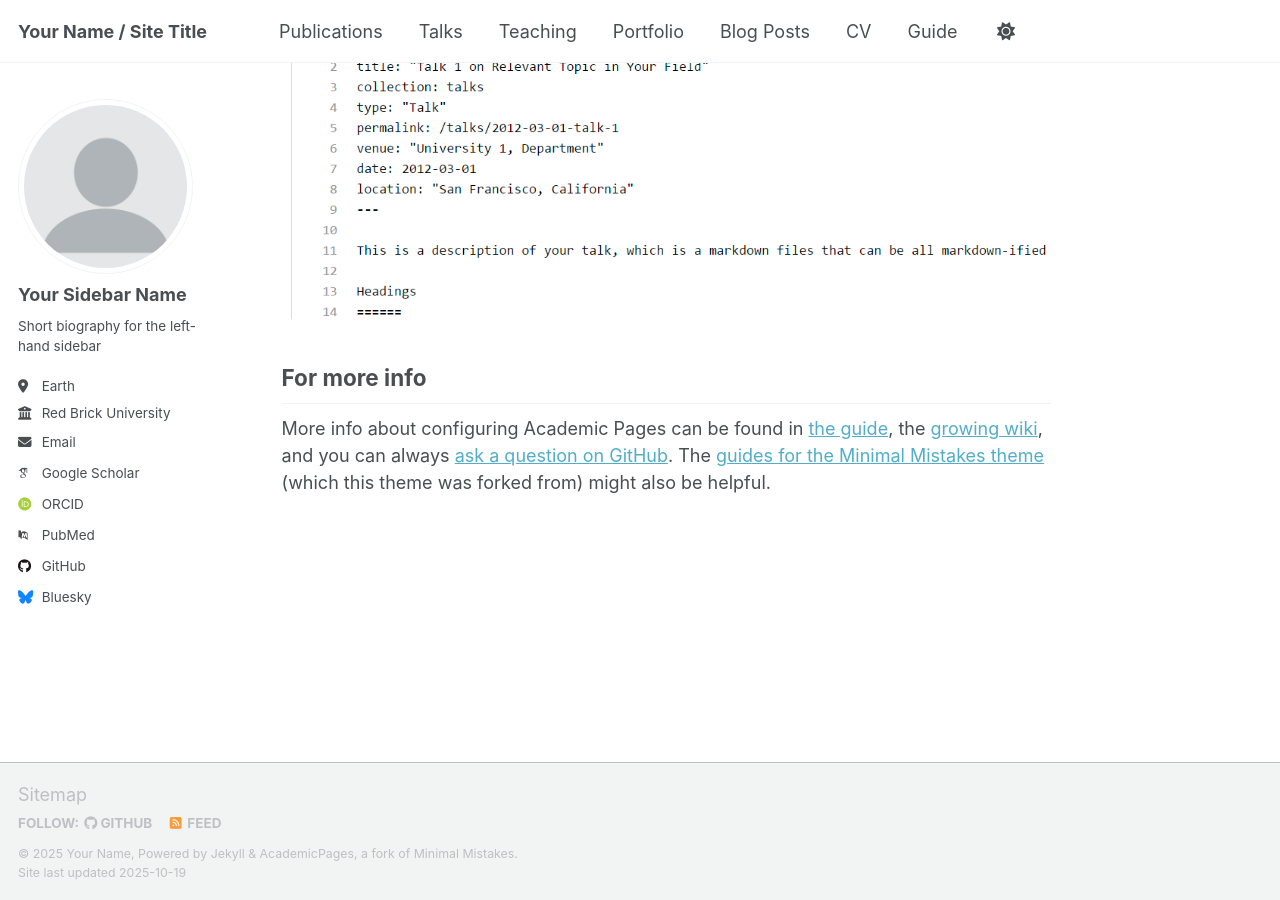
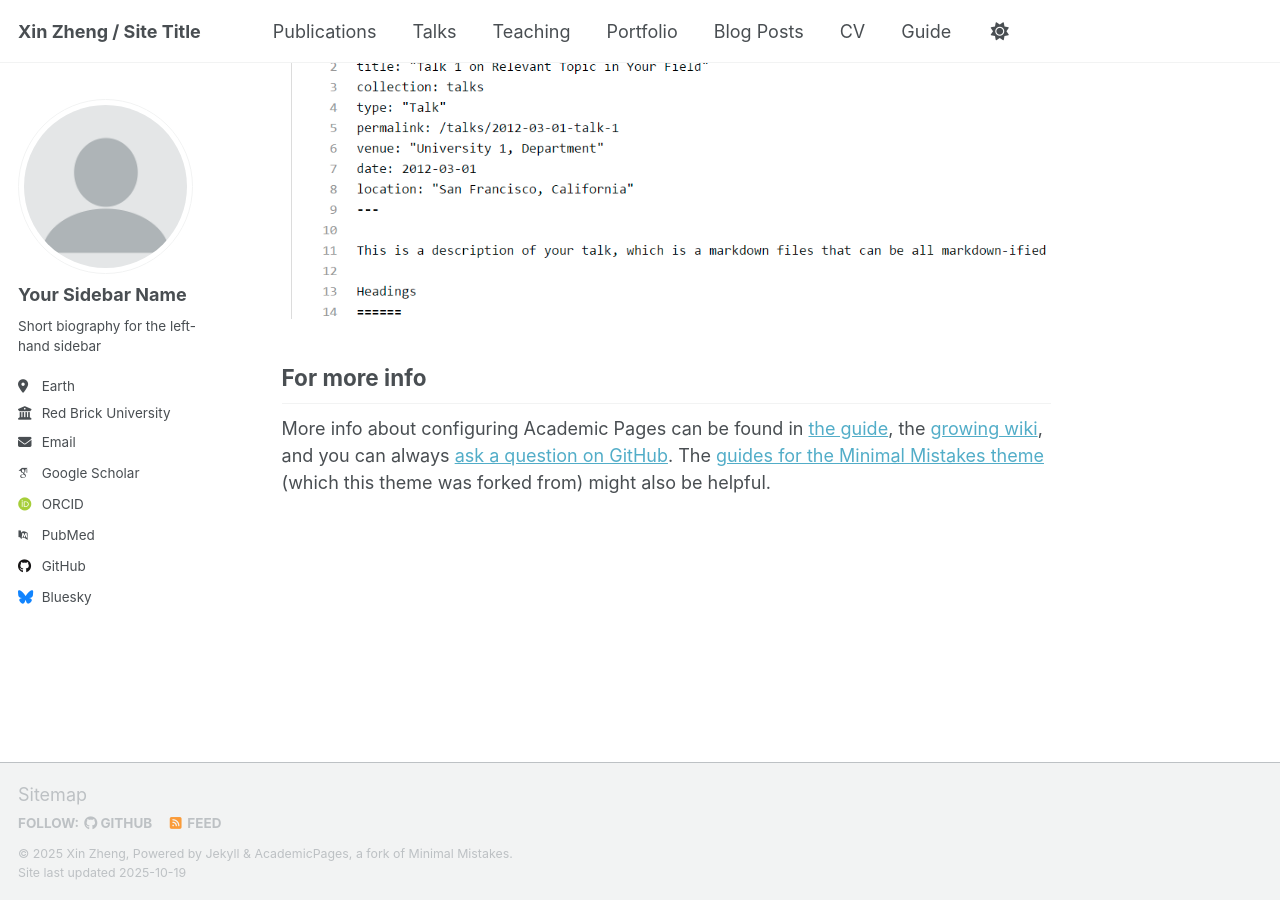
Before and after one commit to Xin-Lyra-Zheng/xin-lyra-zheng.github.io, a Jekyll site: the page built from _pages/about.md, in a window 1280 px wide and 900 px high, scrolled down 2880 px. Built offline with Jekyll 4.4.1, drawn with Linux system fonts in a browser that asks for light colours; some web fonts are replaced; a script that is not in the unit is left out.

Commit message:
Update site title and name in configuration

```diff
--- a/_config.yml
+++ b/_config.yml
@@ -9,9 +9,9 @@
 # Basic Site Settings
 locale                   : "en-US"
 site_theme               : "default" # Currently available options are "default", "air"
-title                    : "Your Name / Site Title"
+title                    : "Xin Zheng / Site Title"
 title_separator          : "-"
-name                     : &name "Your Name"
+name                     : &name "Xin Zheng"
 description              : &description "Your Name's academic portfolio"   # Update this with a general description of your site, this is the default if not overridden by a page
 url                      : https://academicpages.github.io # The base hostname & protocol for your site e.g. "https://[your GitHub username].github.io",
                                                            # or if you already have some other page hosted on Github then use "https://[your GitHub username].github.io/[Your Repo Name]"
```
